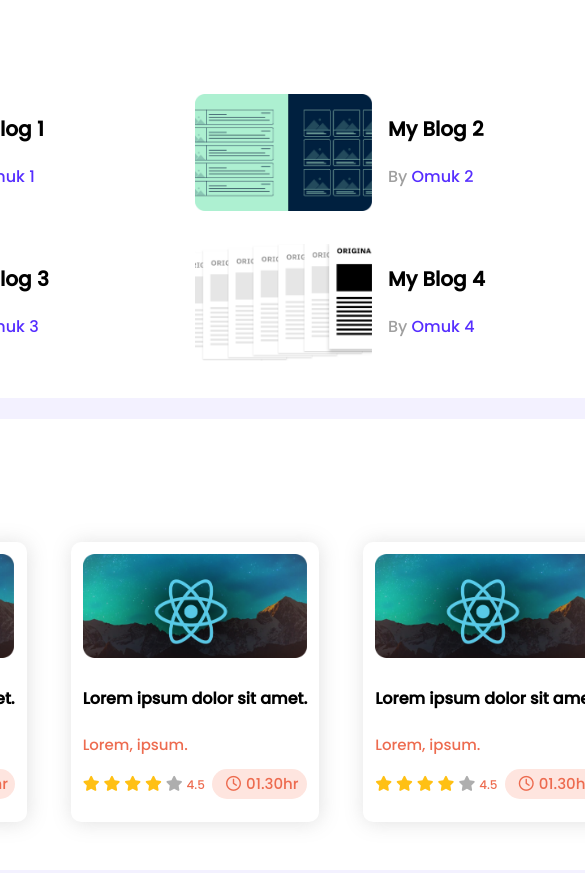
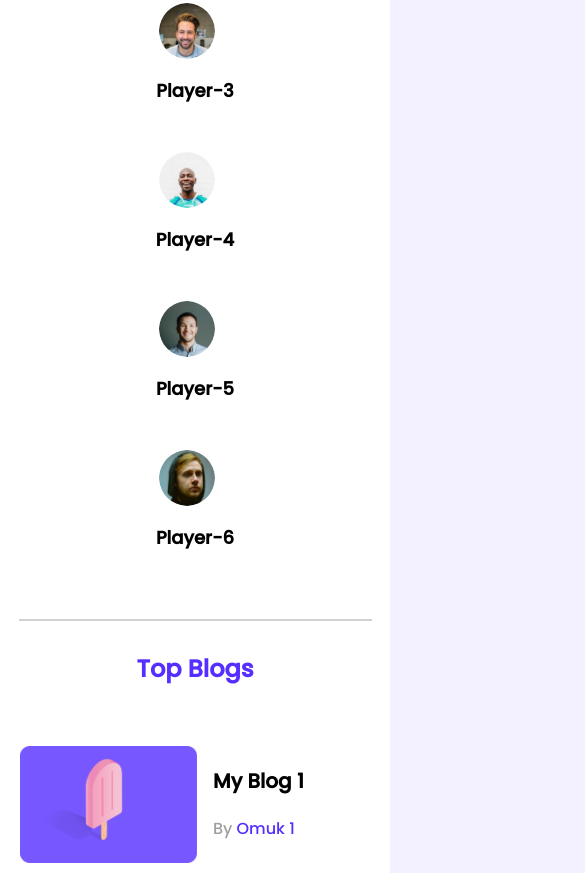
Before and after one commit to Meeftah0318/leaderboard-css3, a plain HTML site: page index.html in a window 390 px wide. Shown: the part 456-1329 px from the top of the page, 585 px wide, since content can reach past the window. Drawn offline with Linux system fonts and the light colour scheme.

Commit message:
mobile responsive

```diff
--- a/style.css
+++ b/style.css
@@ -193,3 +193,52 @@ color: #FFC014;
 .far {
     margin: 5px;
 }
+
+/* media query */
+
+
+/* mobile */
+
+@media only screen and (max-width:688px) {
+    .container{
+        width: 100%;
+        padding: 0%;
+    }
+
+    hr {
+        width: 90%;
+    }
+    .top-players, .blogs {
+        padding: 20px;
+       grid-template-columns: repeat(1, 1fr);
+    }
+
+    .player{
+        flex-direction: column;
+        justify-content: center;
+    }
+
+    .players h2{
+        text-align: center;
+    }
+
+    .course-cards {
+        flex-direction: column;
+    }
+    .course {
+        margin-top: 10px;
+    }
+
+    .courses h2{
+        text-align: center;
+    }
+
+   nav{
+        width: 100%;
+        display: none;
+    }
+}
+
+@media only screen and (min-width: 689px) and (max-width: 992px ) {
+
+}
```
Also changed, not shown: index.html (+0 -1 lines).
